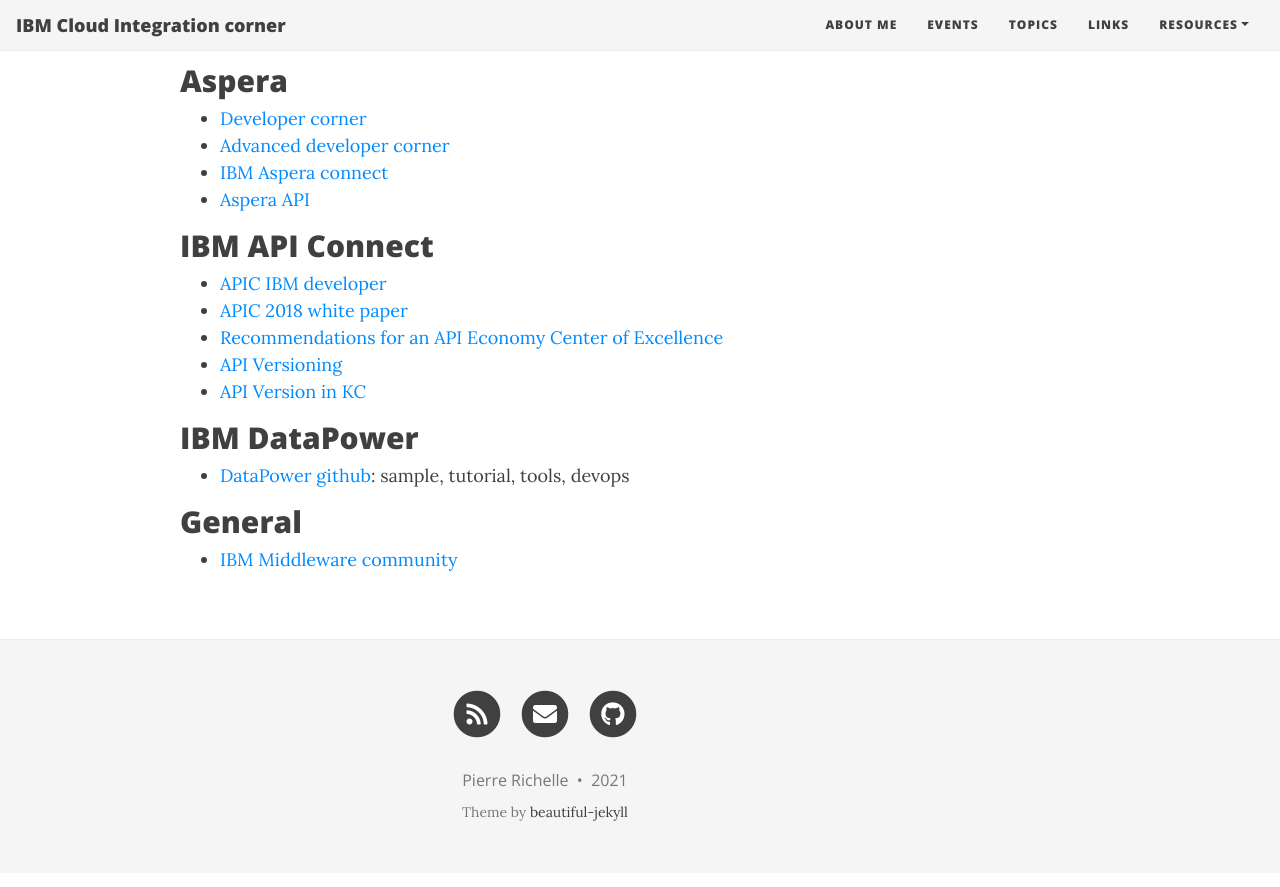
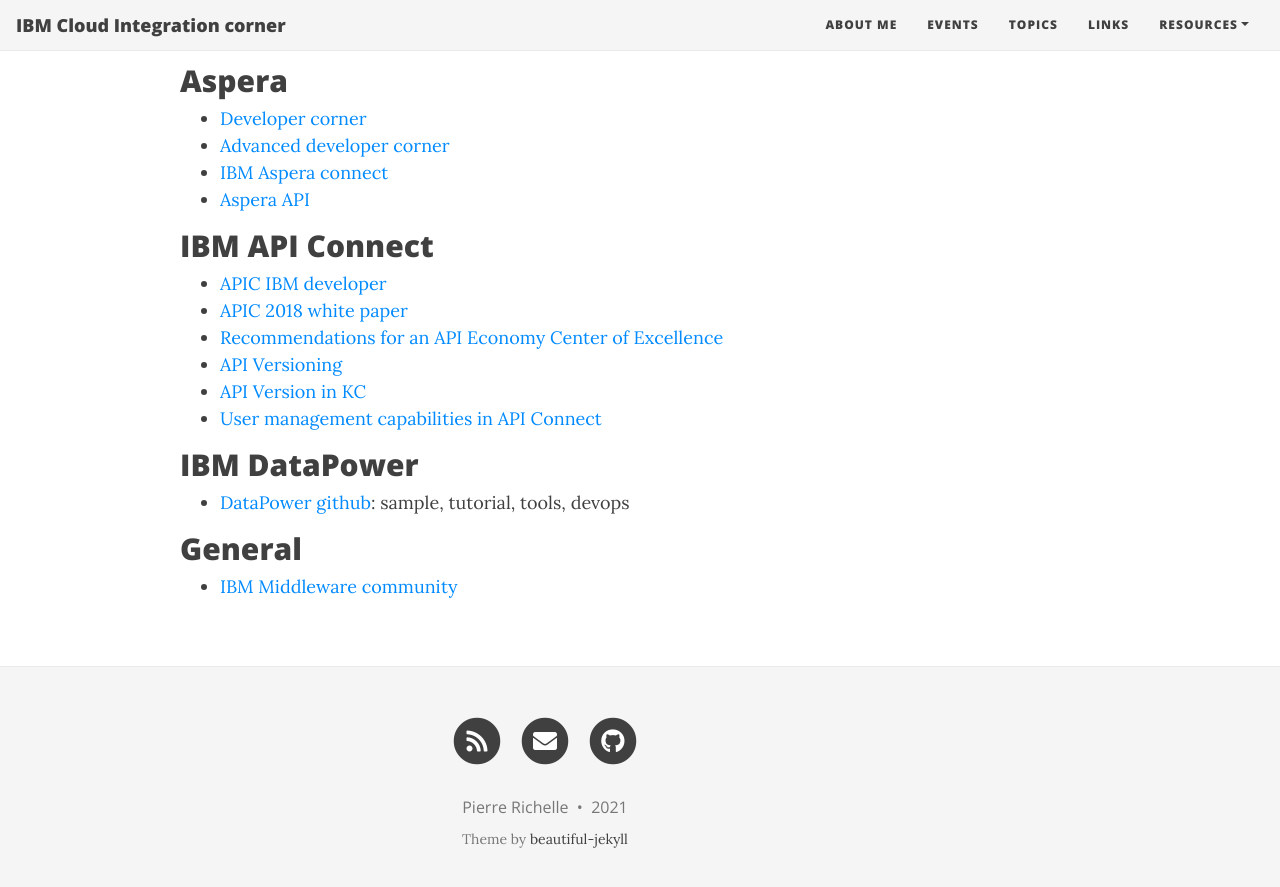
Before and after one commit to prichelle/integration.github.io, a Jekyll site: the page built from ressources.md, in a window 1280 px wide and 900 px high, scrolled down 550 px. Shown: the top 887 px of the window. Built offline with Jekyll 4.4.1, drawn with Linux system fonts in a browser that asks for light colours; nearby versions of some CDN libraries; Markdown is read by kramdown in place of the engine named in the settings.

Commit message:
apic ressources

```diff
--- a/ressources.md
+++ b/ressources.md
@@ -29,6 +29,7 @@
 * [Recommendations for an API Economy Center of Excellence](https://community.ibm.com/community/user/imwuc/viewdocument/recommendations-for-an-api-economy?CommunityKey=2106cca0-a9f9-45c6-9b28-01a28f4ce947&tab=librarydocuments)
 * [API Versioning](https://github.com/ibm-apiconnect/example-toolkit-scripts/blob/master/pub-sub/APIC-Pub-Sub-Version.md)
 * [API Version in KC](https://www.ibm.com/docs/en/api-connect/10.0.1.x?topic=tool-managing-api-products)
+* [User management capabilities in API Connect](https://github.com/ADesprets/apic-users-mgmt)
 
 ## IBM DataPower
 * [DataPower github](https://github.com/ibm-datapower/): sample, tutorial, tools, devops
```
